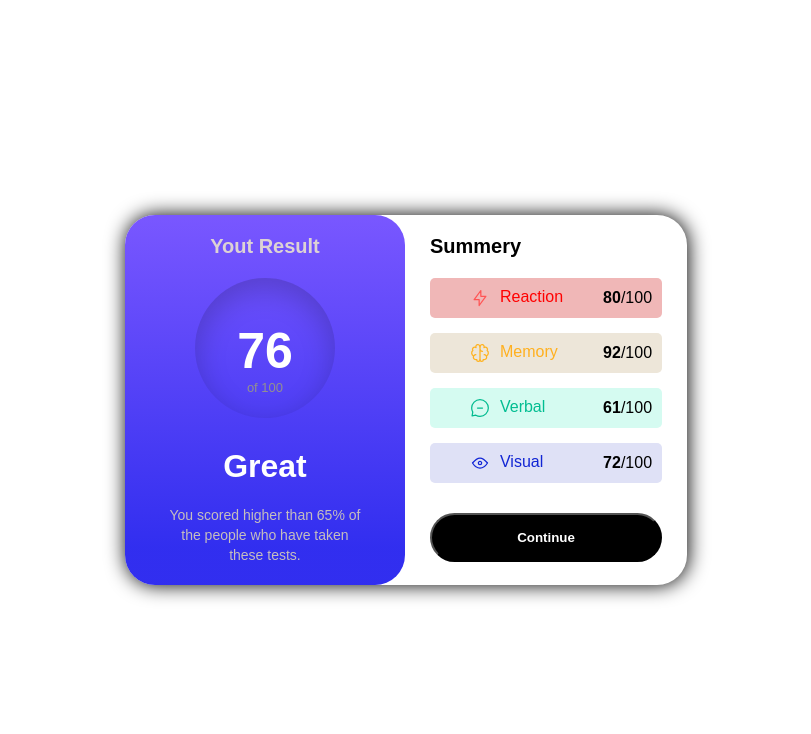
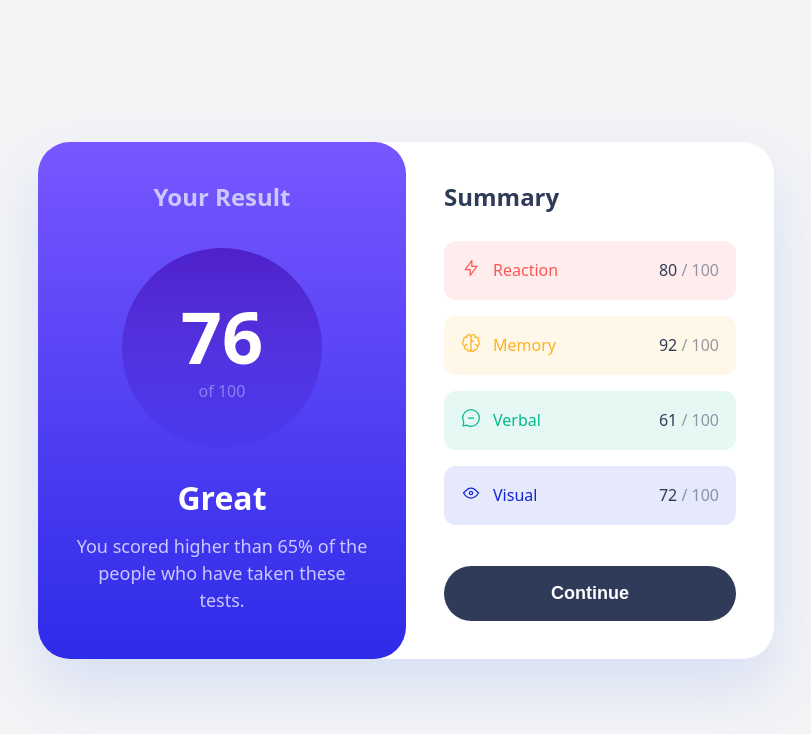
Before and after one commit to VamshiReddy143/formcard, a plain HTML site: page index.html in a window 1280 px wide. Shown: the whole page, without its empty margins (234-1045 px from the left). Drawn offline with Linux system fonts and the light colour scheme.

Commit message:
completed card

```diff
--- a/index.html
+++ b/index.html
@@ -3,60 +3,71 @@
 <head>
     <meta charset="UTF-8">
     <meta name="viewport" content="width=device-width, initial-scale=1.0">
-    <title>Document</title>
+    <title>Results Summary</title>
     <link rel="stylesheet" href="styles.css">
 </head>
 <body>
-    <div class="container">
     <div class="card">
-
-            <div class="left">
-                  <h2>Yout Result</h2>
-                 <div class="circle">
-                    <h1>76</h1>
-                    <p>of 100</p>
+        <div class="result-section">
+            <h3>Your Result</h3>
+            <div class="score-circle">
+                <span class="score">76</span>
+                <span class="total">of 100</span>
             </div>
-                  <h1>Great</h1>
-                  <p class="p">You scored higher than 65% of the people who have taken these tests.</p>
+            <h2>Great</h2>
+            <p class="description">You scored higher than 65% of the people who have taken these tests.</p>
         </div>
 
-            <div class="right">
-                  <h2>Summery</h2>
-                  <div class="scores">
-                       <div class="first">
-                         <div class="grid">
-                            <img src="./images/icon-reaction.svg"/>
-                            <p class="name">Reaction</p>
+        <div class="summary-section">
+            <h3>Summary</h3>
+
+            <div class="summary-items">
+                <div class="summary-item reaction">
+                    <div class="item-name">
+                        <span class="icon"><img src="images/icon-reaction.svg" alt=""></span>
+                        Reaction
                     </div>
-                         <p><strong>80</strong>/100</p>
-                       </div>
-                       <div class="second">
-                        <div class="grid">
-                           <img src="./images/icon-memory.svg"/>
-                           <p class="name">Memory</p>
-                        </div>
-                        <p><strong>92</strong>/100</p>
-                      </div>
-
-                      <div class="third">
-                        <div class="grid">
-                           <img src="./images/icon-verbal.svg"/>
-                           <p class="name">Verbal</p>
-                        </div>
-                        <p><strong>61</strong>/100</p>
-                      </div>
-
-                      <div class="fourth">
-                        <div class="grid">
-                           <img src="./images/icon-visual.svg"/>
-                           <p class="name">Visual</p>
-                        </div>
-                        <p><strong>72</strong>/100</p>
+                    <div class="item-score">
+                        <span class="score">80</span>
+                        <span class="total">/ 100</span>
                     </div>
                 </div>
 
-                  <button>Continue</button>
+                <div class="summary-item memory">
+                    <div class="item-name">
+                        <span class="icon"><img src="images/icon-memory.svg" alt=""></span>
+                        Memory
                     </div>
+                    <div class="item-score">
+                        <span class="score">92</span>
+                        <span class="total">/ 100</span>
+                    </div>
+                </div>
+
+                <div class="summary-item verbal">
+                    <div class="item-name">
+                        <span class="icon"><img src="images/icon-verbal.svg" alt=""></span>
+                        Verbal
+                    </div>
+                    <div class="item-score">
+                        <span class="score">61</span>
+                        <span class="total">/ 100</span>
+                    </div>
+                </div>
+
+                <div class="summary-item visual">
+                    <div class="item-name">
+                        <span class="icon"><img src="images/icon-visual.svg" alt=""></span>
+                        Visual
+                    </div>
+                    <div class="item-score">
+                        <span class="score">72</span>
+                        <span class="total">/ 100</span>
+                    </div>
+                </div>
+            </div>
+
+            <button class="continue-btn">Continue</button>
         </div>
     </div>
 </body>
--- a/styles.css
+++ b/styles.css
@@ -1,150 +1,212 @@
-*{
+:root {
+    --color-primary: #6B52FE;
+    --color-primary-light: #7857FF;
+    --color-white: #FFFFFF;
+    --color-reaction: #FF5555;
+    --color-memory: #FFB21E;
+    --color-verbal: #00BB8F;
+    --color-visual: #1125D6;
+    --color-gray: #303B59;
+    --color-light-gray: #CAC9FF;
+}
+
+* {
     margin: 0;
-    padding:0;
+    padding: 0;
     box-sizing: border-box;
 }
 
-html,body{
-    height: 100vh;
-    width: 100vw;
-    font-family: 'Hanken Grotesk', sans-serif;
-}
-
-.container{
-    display: flex;
-    align-items: center;
-    justify-content: center;
-    height: 100%;
-}
-.card{
-    display: flex;
-    box-shadow: 1px 0px 20px;
-    border-radius: 30px;
-
-}
-.left{
-    background:linear-gradient(to bottom,hsl(252, 100%, 67%) 1%,hsl(241, 86%, 56%) 90%);
-    display: flex;
-    flex-direction: column;
-    align-items: center;
-    text-align: center;
-    gap: 10px;
-    padding: 20px 40px;
-    color: white;
-    border-radius: 30px;
-}
-.left .p{
-  width: 200px;
-  font-size: 14px;
-  margin-top: 10px;
-  color: rgb(197, 190, 190);
-  line-height: 20px;
-}
-.circle {
-    height: 140px;
-    width: 140px;
-    border-radius: 50%;
-    background: radial-gradient(to bottom, hsla(0, 30%, 96%, 0.845),rgb(21, 33, 125));
+body {
+    font-family: system-ui, -apple-system, BlinkMacSystemFont, 'Segoe UI', Roboto, sans-serif;
+    min-height: 100vh;
     display: flex;
     justify-content: center;
     align-items: center;
-    flex-direction: column;
-    box-shadow: inset 0px 10px 30px  rgba(0, 0, 0, 0.2);
-}
-.circle h1{
-    font-size: 50px;
-}
-.circle p{
-    color: rgb(147, 144, 144);
-    font-size: 13px;
-
+    background-color: #F3F4F6;
 }
 
-.left h2{
-     color: rgba(222, 212, 212, 0.993);
-     margin-bottom: 10px;
-     font-size: 20px;
-}
-.left h1{
-    margin-top: 20px;
-}
-.right{
-    padding: 20px 25px;
-}
-.right .first ,.second,.third,.fourth{
+.card {
     display: flex;
-    justify-content:space-between;
-    align-items: center;
-    margin-top: 15px;
-}
-.right h2{
-    margin-bottom: 20px;
-    font-size: 20px;
-
-}
-.grid{
-    display: flex;
-    padding: 10px 40px;
-    gap: 10px;
-}
-.first{
-    background-color:hsl(0, 66%, 83%);
-    padding-right:10px;
-    border-radius:5px;
-    display: flex;
-
-}
-.first img{
-    color: red;
-}
-.first .name{
-    color: red;
-}
-.second{
-    background-color:  hsl(39, 37%, 89%);
-    padding-right: 10px ;
-    border-radius: 5px;
+    max-width: 736px;
+    background-color: var(--color-white);
+    border-radius: 32px;
+    box-shadow: 0 30px 60px rgba(61, 108, 236, 0.15);
 }
 
-.second img{
-    color: hsl(39, 100%, 56%);
-}
-.second .name{
-    color: hsl(39, 100%, 56%);
+.result-section {
+    flex: 1;
+    background: linear-gradient(180deg, hsl(252, 100%, 67%) 0%, hsl(241, 81%, 54%) 100%);
+    border-radius: 32px;
+    padding: 38px;
+    text-align: center;
+    color: var(--color-white);
 }
 
-.third{
-    background-color:  hsl(165, 82%, 91%);
-    padding-right: 10px ;
-    border-radius: 5px;
+.result-section h3 {
+    color: var(--color-light-gray);
+    font-size: 24px;
+    margin-bottom: 35px;
 }
 
-.third img{
-    color:hsl(166, 100%, 37%);
-}
-.third .name{
-    color:hsl(166, 100%, 37%);
+.score-circle {
+    width: 200px;
+    height: 200px;
+    background: linear-gradient(180deg, hsla(256, 72%, 46%, 1) 0%, rgba(36, 33, 202, 0.1) 100%);
+    border-radius: 50%;
+    display: flex;
+    flex-direction: column;
+    justify-content: center;
+    align-items: center;
+    margin: 0 auto 28px;
 }
 
-
-.fourth{
-    background-color:  hsl(235, 57%, 92%);
-    padding-right: 10px ;
-    border-radius: 5px;
+.score-circle .score {
+    font-size: 72px;
+    font-weight: 800;
+    line-height: 1.2;
 }
 
-.fourth img{
-    color:hsl(234, 85%, 45%);
+.score-circle .total {
+    color: var(--color-light-gray);
+    opacity: 0.5;
 }
-.fourth .name{
-    color:hsl(234, 85%, 45%);
+
+.result-section h2 {
+    font-size: 32px;
+    margin-bottom: 14px;
 }
-button{
-    background-color:black;
-    color: white;
-    padding: 15px 20px;
+
+.description {
+    color: var(--color-light-gray);
+    font-size: 18px;
+    line-height: 1.5;
+}
+
+.summary-section {
+    flex: 1;
+    padding: 38px;
+}
+
+.summary-section h3 {
+    color: var(--color-gray);
+    font-size: 24px;
+    margin-bottom: 28px;
+}
+
+.summary-items {
+    display: flex;
+    flex-direction: column;
+    gap: 16px;
+    margin-bottom: 41px;
+}
+
+.summary-item {
+    display: flex;
+    justify-content: space-between;
+    align-items: center;
+    padding: 17px;
+    border-radius: 12px;
+    font-weight: 500;
+}
+
+.item-name {
+    display: flex;
+    align-items: center;
+    gap: 12px;
+}
+
+.item-score {
+    color: var(--color-gray);
+}
+
+.item-score .total {
+    opacity: 0.5;
+}
+
+.reaction {
+    background-color: rgba(255, 85, 85, 0.1);
+    color: var(--color-reaction);
+}
+
+.memory {
+    background-color: rgba(255, 178, 30, 0.1);
+    color: var(--color-memory);
+}
+
+.verbal {
+    background-color: rgba(0, 187, 143, 0.1);
+    color: var(--color-verbal);
+}
+
+.visual {
+    background-color: rgba(17, 37, 214, 0.1);
+    color: var(--color-visual);
+}
+
+.continue-btn {
     width: 100%;
-    margin-top: 30px;
-    font-weight: 600;
-    border-radius: 30px;
+    padding: 17px;
+    background-color: var(--color-gray);
+    color: var(--color-white);
+    border: none;
+    border-radius: 128px;
+    font-size: 18px;
+    font-weight: 700;
+    cursor: pointer;
+    transition: background-color 0.3s ease;
 }
+
+.continue-btn:hover {
+    background: linear-gradient(180deg, var(--color-primary) 0%, var(--color-primary-light) 100%);
+}
+
+/* Mobile Responsive Styles */
+@media (max-width: 768px) {
+    body {
+        align-items: flex-start;
+        background-color: var(--color-white);
+    }
+
+    .card {
+        flex-direction: column;
+        box-shadow: none;
+        border-radius: 0;
+        width: 100%;
+    }
+
+    .result-section {
+        border-radius: 0 0 32px 32px;
+        padding: 24px 24px 40px;
+    }
+
+    .score-circle {
+        width: 140px;
+        height: 140px;
+        margin-bottom: 24px;
+    }
+
+    .score-circle .score {
+        font-size: 56px;
+    }
+
+    .result-section h2 {
+        font-size: 24px;
+    }
+
+    .description {
+        font-size: 16px;
+        padding: 0 12px;
+    }
+
+    .summary-section {
+        padding: 24px;
+    }
+
+    .summary-section h3 {
+        margin-bottom: 24px;
+    }
+
+    .summary-items {
+        margin-bottom: 24px;
+    }
+}
```
Lines whose indentation alone changed are shown as unchanged.
